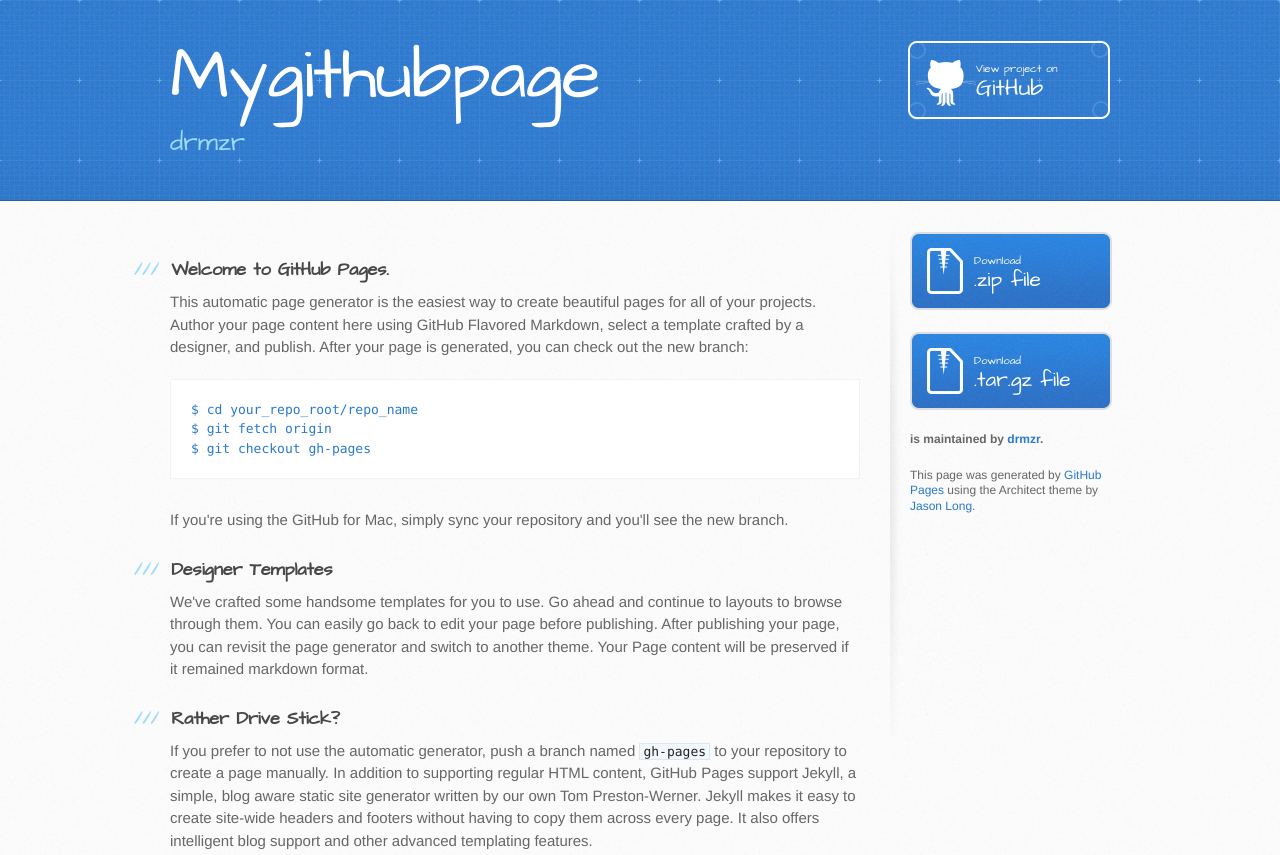
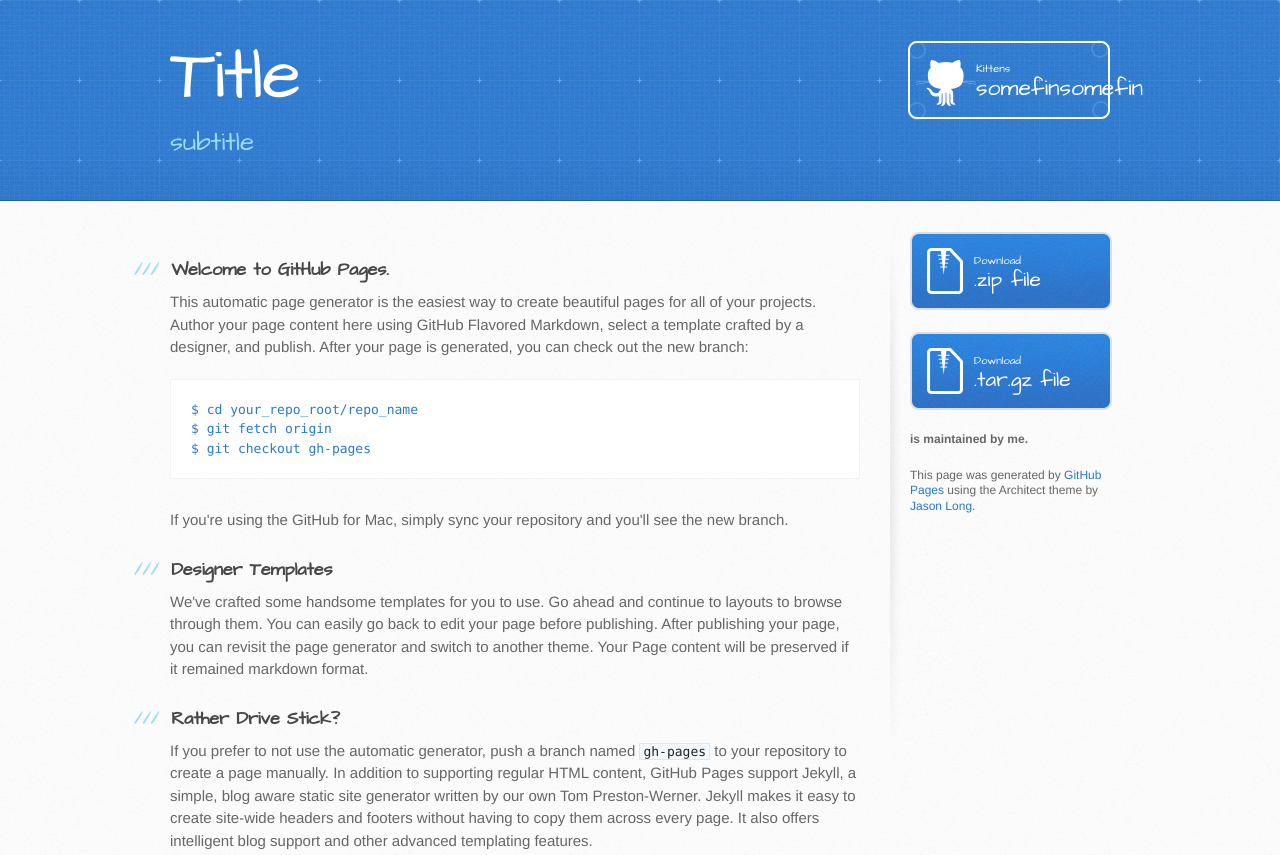
Before and after one commit to drmzr/mygithubpage, a plain HTML site: page index.html in a window 1280 px wide. Shown: the top 855 px of the page. Drawn offline with Linux system fonts and the light colour scheme.

Commit message:
randum
asfdgf

```diff
--- a/index.html
+++ b/index.html
@@ -13,15 +13,15 @@
     <script src="//html5shiv.googlecode.com/svn/trunk/html5.js"></script>
     <![endif]-->
 
-    <title>Mygithubpage by drmzr</title>
+    <title>Help! Kittens took me!</title>
   </head>
 
   <body>
     <header>
       <div class="inner">
-        <h1>Mygithubpage</h1>
-        <h2>drmzr</h2>
-        <a href="https://github.com/drmzr/mygithubpage" class="button"><small>View project on</small> GitHub</a>
+        <h1>Title</h1>
+        <h2>subtitle</h2>
+        <a href="" class="button"><small>Kittens</small> somefinsomefin</a>
       </div>
     </header>
 
@@ -62,16 +62,16 @@ $ git checkout gh-pages
         </section>
 
         <aside id="sidebar">
-          <a href="https://github.com/drmzr/mygithubpage/zipball/master" class="button">
+          <a href="" class="button">
             <small>Download</small>
             .zip file
           </a>
-          <a href="https://github.com/drmzr/mygithubpage/tarball/master" class="button">
+          <a href="" class="button">
             <small>Download</small>
             .tar.gz file
           </a>
 
-          <p class="repo-owner"><a href="https://github.com/drmzr/mygithubpage"></a> is maintained by <a href="https://github.com/drmzr">drmzr</a>.</p>
+          <p class="repo-owner"><a href=""></a>is maintained by me</a>.</p>
 
           <p>This page was generated by <a href="https://pages.github.com">GitHub Pages</a> using the Architect theme by <a href="https://twitter.com/jasonlong">Jason Long</a>.</p>
         </aside>
```
